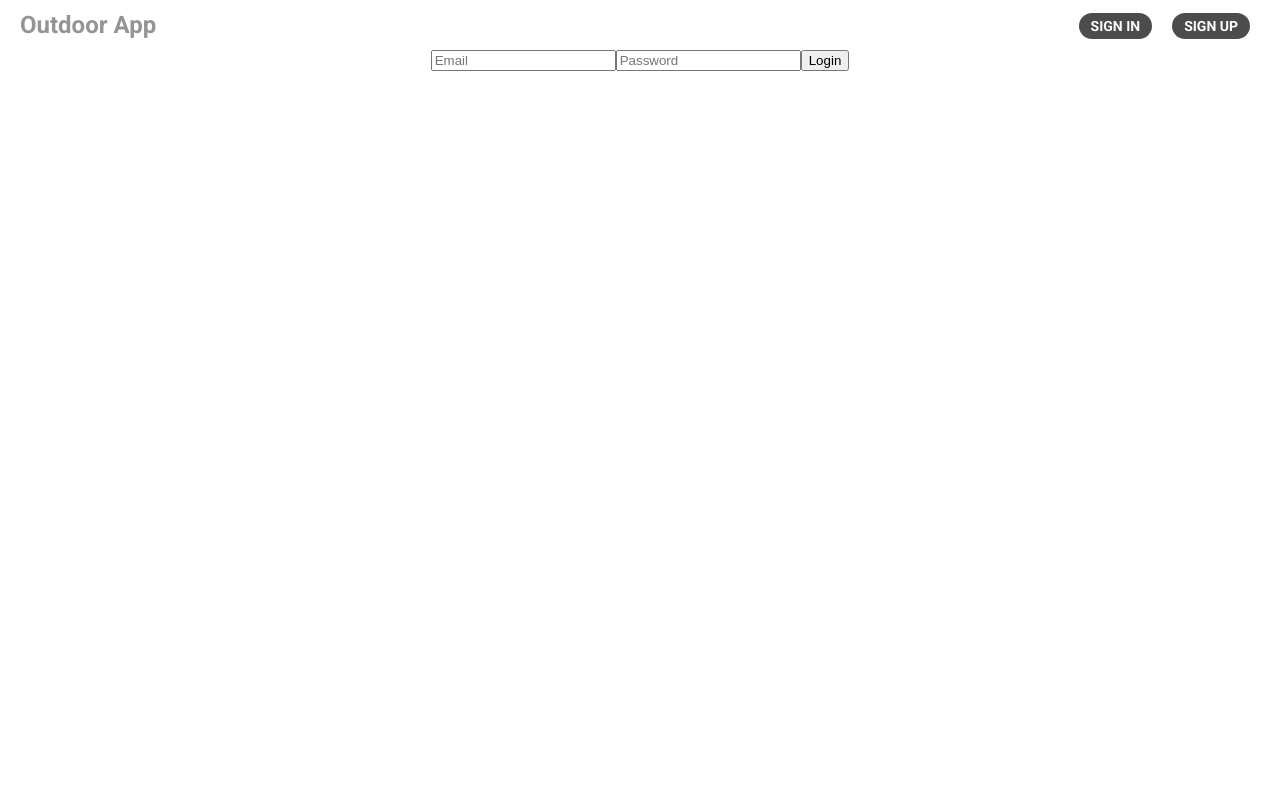
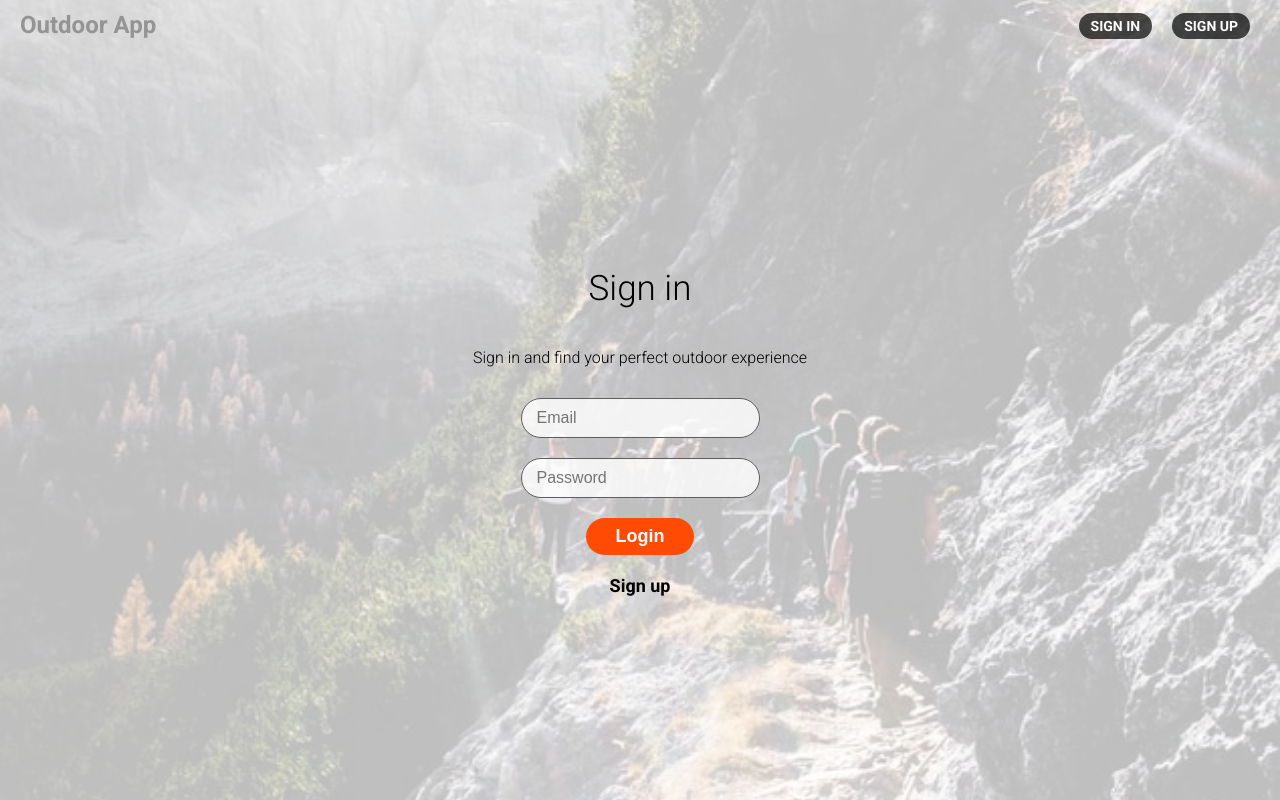
Before and after one commit to ermin-cahtarevic/outdoor-client, a React (Create React App) app: page /login in a window 1280 px wide. Built offline with nearby package versions, Linux system fonts and the light colour scheme.

Commit message:
Add styling to sign up and sign in pages

```diff
--- a/src/containers/Login.js
+++ b/src/containers/Login.js
@@ -3,6 +3,8 @@ import { useDispatch } from 'react-redux';
 import { useHistory } from 'react-router';
 import { loginUser } from '../actions/auth';
 import Navbar from '../components/Navbar';
+import '../styles/Login.css';
+import { Link } from 'react-router-dom';
 
 const Login = () => {
   const initialInputState = {
@@ -36,11 +38,15 @@ const Login = () => {
   };
 
   return (
-    <div>
+    <div className="login-page">
+      <div className="login-page-cover">
         <Navbar />
+        <div className="login-page-main">
+          <h1>Sign in</h1>
+          <p>Sign in and find your perfect outdoor experience</p>
           <form onSubmit={handleSubmit}>
             <input
-          className="email-input"
+              className="login-input"
               type="email"
               name="email"
               placeholder="Email"
@@ -49,7 +55,7 @@ const Login = () => {
               required
             />
             <input
-          className="password-input"
+              className="login-input"
               type="password"
               name="password"
               placeholder="Password"
@@ -63,6 +69,9 @@ const Login = () => {
               className="login-btn"
             />
           </form>
+          <Link className="auth-redirect" to="/signup">Sign up</Link>
+        </div>
+      </div>
     </div>
   );
 };
--- a/src/containers/Signup.js
+++ b/src/containers/Signup.js
@@ -3,6 +3,8 @@ import { useDispatch } from 'react-redux';
 import { useHistory } from 'react-router';
 import { signupUser } from '../actions/auth';
 import Navbar from '../components/Navbar';
+import '../styles/Login.css';
+import { Link } from 'react-router-dom';
 
 const Signup = () => {
   const initialInputState = {
@@ -44,11 +46,15 @@ const Signup = () => {
   };
 
   return (
-    <div>
+    <div className="login-page">
+      <div className="login-page-cover">
         <Navbar />
+        <div className="login-page-main">
+          <h1>Sign up</h1>
+          <p>Sign up for free and find your perfect outdoor experience</p>
           <form onSubmit={handleSubmit}>
             <input
-          className="name-input"
+              className="signup-input"
               type="text"
               name="name"
               placeholder="Name"
@@ -57,7 +63,7 @@ const Signup = () => {
               required
             />
             <input
-          className="email-input"
+              className="signup-input"
               type="email"
               name="email"
               placeholder="Email"
@@ -66,7 +72,7 @@ const Signup = () => {
               required
             />
             <input
-          className="password-input"
+              className="signup-input"
               type="password"
               name="password"
               placeholder="Password"
@@ -75,7 +81,7 @@ const Signup = () => {
               required
             />
             <input
-          className="password-input"
+              className="signup-input"
               type="password"
               name="passwordConfirmation"
               placeholder="Password Confirmation"
@@ -89,6 +95,9 @@ const Signup = () => {
               className="signup-btn"
             />
           </form>
+          <Link className="auth-redirect" to="login">Sign in</Link>
+        </div>
+      </div>
     </div>
   );
 };
--- /dev/null
+++ b/src/styles/Login.css
@@ -0,0 +1,94 @@
+.login-page {
+  background: rgb(93, 93, 93) url(/group-hiking.jpeg) 50% 50% no-repeat;
+  background-size: cover;
+  height: 100vh;
+  position: relative;
+}
+
+.login-page-cover {
+  position: absolute;
+  top: 0;
+  left: 0;
+  width: 100%;
+  height: 100%;
+  background-color: rgba(255, 255, 255, 0.7);
+}
+
+.login-page-main {
+  display: flex;
+  flex-direction: column;
+  justify-content: center;
+  height: calc(100vh - 60px);
+}
+
+.login-page-main h1 {
+  font-weight: 300;
+  font-size: 35px;
+}
+
+.login-page-main > p {
+  font-size: 16px;
+  font-weight: 300;
+}
+
+.login-page-main form {
+  display: flex;
+  flex-direction: column;
+  justify-content: center;
+  align-items: center;
+  margin: 0 auto;
+}
+
+.login-input,
+.signup-input {
+  margin: 15px 0 5px;
+  background-color: rgba(255, 255, 255, 0.8);
+  border: 1px solid rgb(93, 93, 93);
+  border-radius: 30px;
+  padding: 10px 15px;
+  font-size: 16px;
+}
+
+.login-input:focus,
+.signup-input:focus {
+  outline: none;
+  border-color: rgb(255, 75, 4);
+  color: rgb(255, 75, 4);
+}
+
+.login-btn,
+.signup-btn {
+  font-size: 18px;
+  font-weight: 600;
+  margin: 15px auto 0;
+  padding: 8px 30px;
+  border: none;
+  background-color: rgb(255, 75, 4);
+  color: white;
+  border-radius: 30px;
+  transition: all ease-out 0.3s;
+}
+
+.login-btn:hover,
+.signup-btn:hover {
+  cursor: pointer;
+  color: rgb(255, 75, 4);
+  background-color: white;
+}
+
+.login-btn:focus,
+.signup-btn:focus {
+  outline: none;
+}
+
+.auth-redirect {
+  font-size: 18px;
+  font-weight: 600;
+  color: black;
+  text-decoration: none;
+  margin-top: 20px;
+}
+
+.auth-redirect:hover {
+  color: rgb(93, 93, 93);
+}
```
Lines whose indentation alone changed are shown as unchanged.
